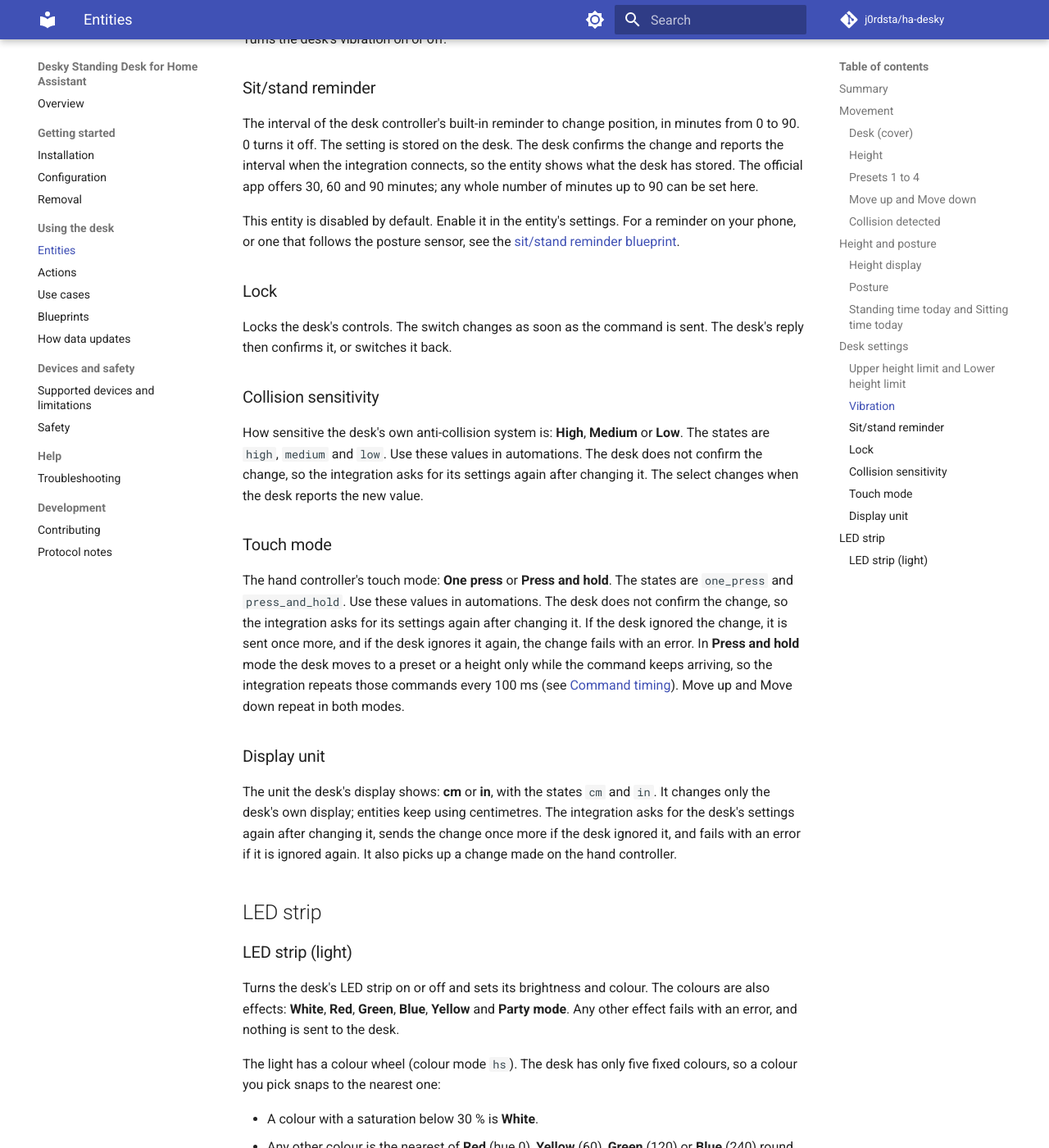
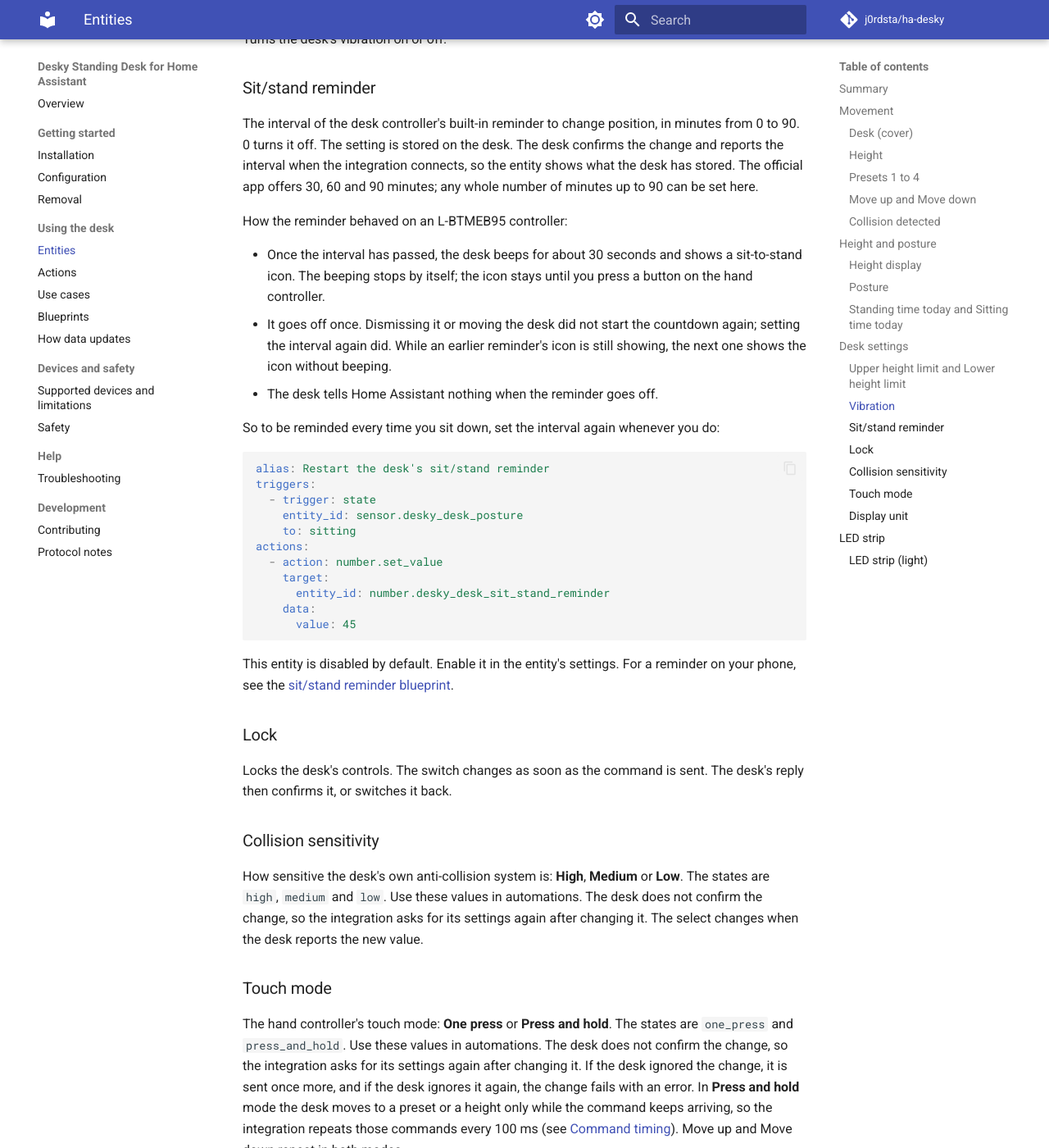
Before and after one commit to j0rdsta/ha-desky, an MkDocs documentation site: the page built from docs/entities.md, in a window 1280 px wide and 1400 px high, scrolled down 4565 px. Shown: the whole window at 82% size. Built offline with MkDocs 1.6.1 and Material for MkDocs 9.7.7, drawn with Linux system fonts in a browser that asks for light colours; comment, search, counter and statistics services are not loaded.

Commit message:
docs: describe how the desk's sit/stand reminder goes off
Co-Authored-By: Claude Opus 5.5 <noreply@anthropic.com>

````diff
--- a/docs/entities.md
+++ b/docs/entities.md
@@ -158,12 +158,36 @@ Turns the desk's vibration on or off.
 
 The interval of the desk controller's built-in reminder to change position, in minutes from 0 to
 90. 0 turns it off. The setting is stored on the desk. The desk confirms the change and reports
-the interval when the integration connects, so the entity shows what the desk has stored. The official app offers 30, 60 and 90 minutes; any whole number of minutes up to
-90 can be set here.
+the interval when the integration connects, so the entity shows what the desk has stored. The
+official app offers 30, 60 and 90 minutes; any whole number of minutes up to 90 can be set here.
+
+How the reminder behaved on an L-BTMEB95 controller:
+
+- Once the interval has passed, the desk beeps for about 30 seconds and shows a sit-to-stand icon.
+  The beeping stops by itself; the icon stays until you press a button on the hand controller.
+- It goes off once. Dismissing it or moving the desk did not start the countdown again; setting
+  the interval again did. While an earlier reminder's icon is still showing, the next one shows
+  the icon without beeping.
+- The desk tells Home Assistant nothing when the reminder goes off.
+
+So to be reminded every time you sit down, set the interval again whenever you do:
+
+```yaml
+alias: Restart the desk's sit/stand reminder
+triggers:
+  - trigger: state
+    entity_id: sensor.desky_desk_posture
+    to: sitting
+actions:
+  - action: number.set_value
+    target:
+      entity_id: number.desky_desk_sit_stand_reminder
+    data:
+      value: 45
+```
 
 This entity is disabled by default. Enable it in the entity's settings. For a reminder on your
-phone, or one that follows the posture sensor, see the
-[sit/stand reminder blueprint](blueprints.md#sitstand-reminder).
+phone, see the [sit/stand reminder blueprint](blueprints.md#sitstand-reminder).
 
 ### Lock
 
````
Also changed, not shown: CLAUDE.md (+1 -1 lines), docs/protocol.md (+5 -0 lines).
